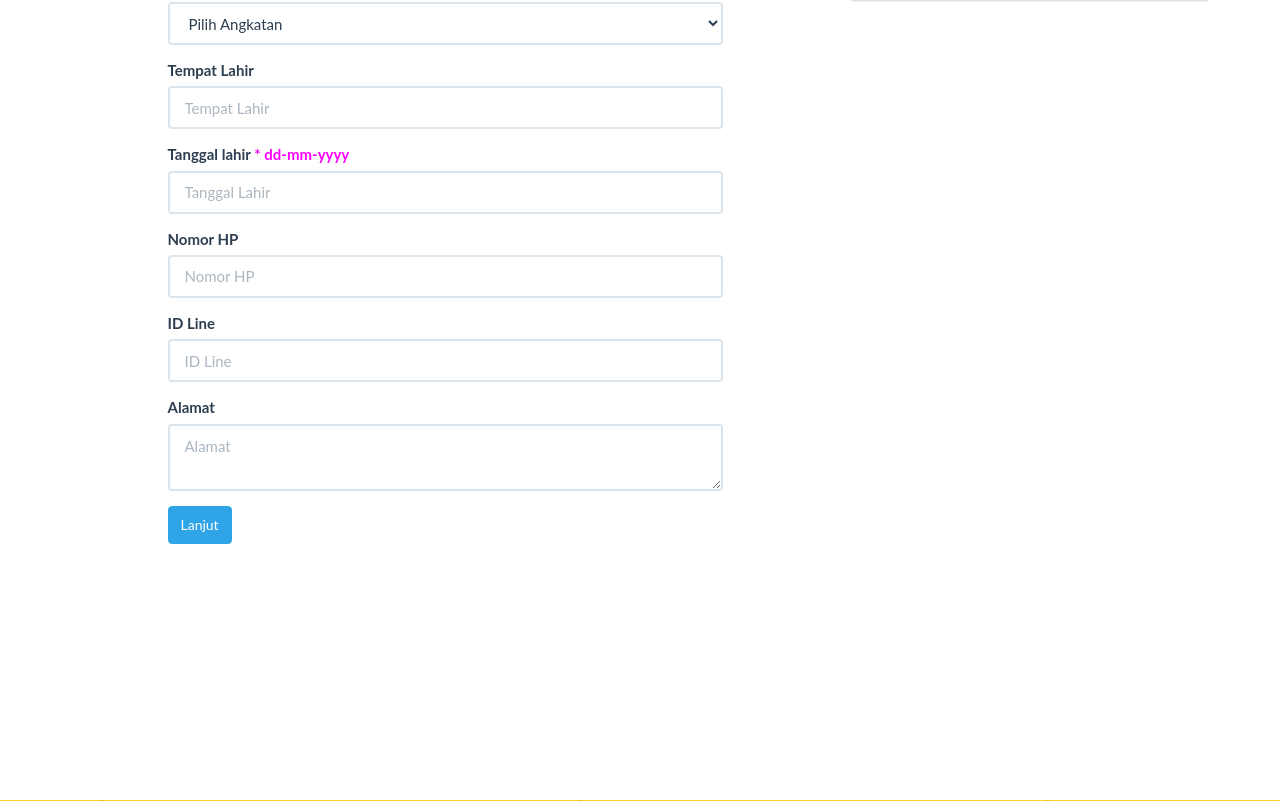
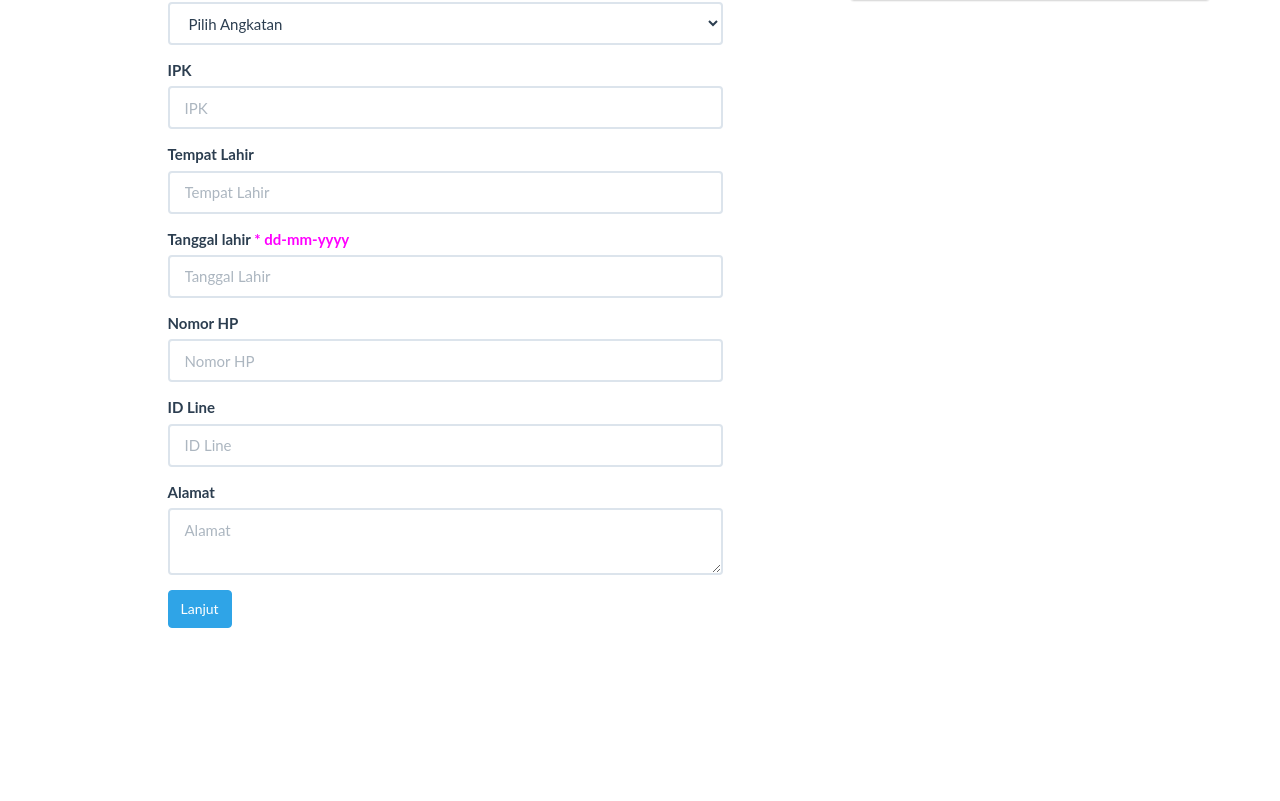
Before and after one commit to ayulestari10/oprec, a CodeIgniter app: page /database/index.php/peserta/index in a window 1280 px wide. Shown: the part 450-1251 px from the top of the page. Run offline with CodeIgniter, Linux system fonts and the light colour scheme; the visitor is signed in with stand-in values (Sample User, id 1); data that the repository does not hold is empty.

Commit message:
versi 0.0.44

```diff
--- a/application/controllers/Regist.php
+++ b/application/controllers/Regist.php
@@ -16,7 +16,7 @@ class Regist extends CI_Controller{
 
 			$cek_data = $this->Peserta_model->cek_nim($this->input->post('nim'));
 
-			if($cek_data->rows > 0){
+			if(count($cek_data) > 0){
 				$this->session->set_flashdata('msg', '<div class="alert alert-danger">Anda sudah mendaftar sebelumnya!</div>');
 				//redirect('regist#daftar');
 				exit;
--- a/application/views/Daftar.php
+++ b/application/views/Daftar.php
@@ -213,6 +213,10 @@
 			 		</select>
 			 	</div>
 			 	<div class="form-group">
+			 		<label for="IPK">IPK</label>
+			 		 <input type="text" name="ipk" placeholder="IPK" class="form-control" value="<?= $dt->ipk ?>" required>
+			 	</div>
+			 	<div class="form-group">
 			 		<label for="Tempat Lahir">Tempat Lahir</label>
 			 		 <input type="text" name="tempat" placeholder="Tempat Lahir" class="form-control" value="<?= $dt->tempat ?>" required>
 			 	</div>
@@ -225,7 +229,7 @@
 			 		 <input type="text" name="no_hp" placeholder="Nomor HP" class="form-control" value="<?= $dt->no_hp ?>" required>
 			 	</div>
 			 	<div class="form-group">
-			 		<label for="ttl">ID Line</label>
+			 		<label for="ID Line">ID Line</label>
 			 		 <input type="text" name="id_line" placeholder="ID Line" class="form-control" value="<?= $dt->id_line ?>" required>
 			 	</div>
 			 	<div class="form-group">
```
